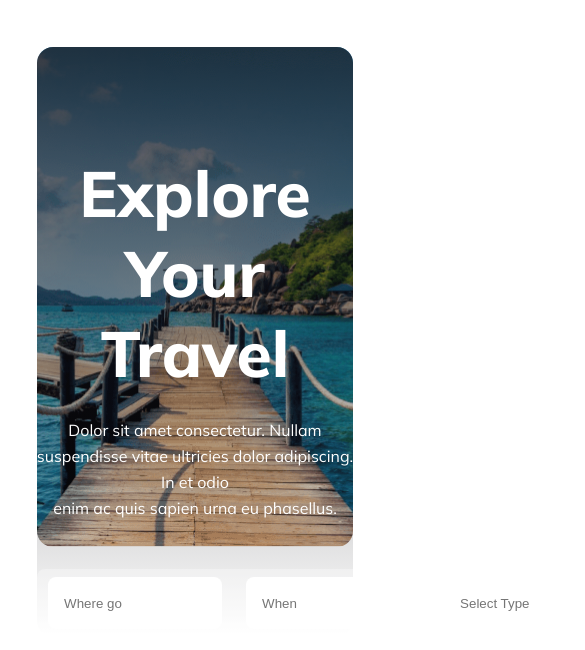
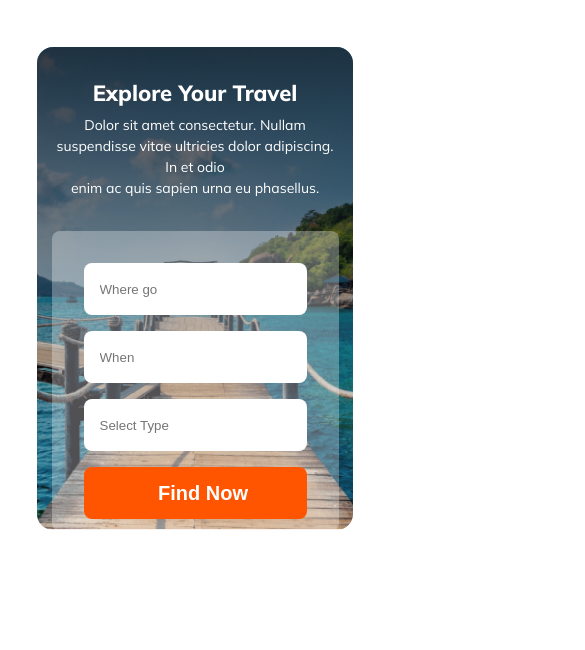
Before and after one commit to minhajhasan-dev/B9A2-True-Travel, a plain HTML site: page index.html in a window 390 px wide. Shown: the part 80-730 px from the top of the page, 585 px wide, since content can reach past the window. Drawn offline with Linux system fonts and the light colour scheme.

Commit message:
added hero section responsiveness

```diff
--- a/Styles/responsive.css
+++ b/Styles/responsive.css
@@ -20,4 +20,73 @@
     .mobile-nav-menu {
         display: block;
     }
+
+    /* hero section  */
+    .hero-find {
+        width: 90%;
+    }
+
+    .hero-inputs {
+        display: flex;
+        padding: 1.6rem;
+        flex-direction: column;
+        align-items: center;
+        gap: 16px;
+        width: 100%;
+    }
+
+    .hero-inputs input,
+    button {
+        width: 100%;
+    }
+
+    .hero-inputs button {
+        width: 100%;
+    }
+
+    .hero {
+        width: 100%;
+        margin: 0 auto;
+        height: 48.3rem;
+    }
+
+    .hero-find {
+        display: flex;
+        width: 28.7rem;
+        padding: 1.6rem;
+        flex-direction: column;
+        align-items: flex-start;
+        gap: 1.6rem;
+        height: 30rem;
+    }
+
+    .hero-details h1 {
+        color: #FFF;
+        font-family: Mulish;
+        font-size: 2.2rem;
+        font-style: normal;
+        font-weight: 800;
+        line-height: normal;
+
+    }
+
+    .hero-details p {
+        color: #FFF;
+        text-align: center;
+        font-family: Mulish;
+        font-size: 1.4rem;
+        font-style: normal;
+        font-weight: 400;
+        line-height: 2.1rem;
+        margin-top: 0.8rem;
+    }
+
+    .hero-details {
+        padding-top: 3.2rem;
+        margin-bottom: 3.2rem;
+        padding-left: 1.5rem;
+        padding-right: 1.5rem;
+    }
+
+
 }
--- a/Styles/style.css
+++ b/Styles/style.css
@@ -61,7 +61,8 @@ main {
     background-repeat: no-repeat;
     width: 100%;
     background-size: cover;
-    background-position: center
+    background-position: center;
+
 }
 
 .hero-container {
```
